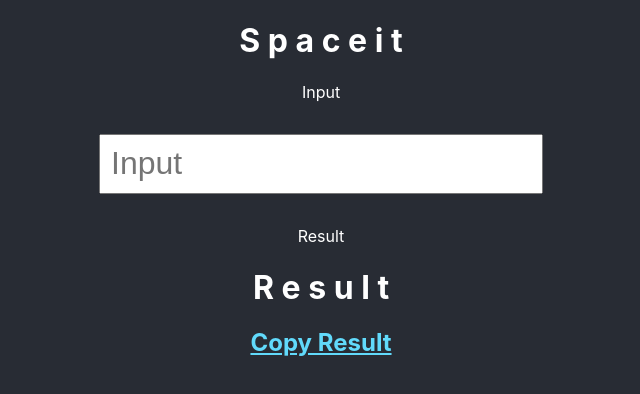
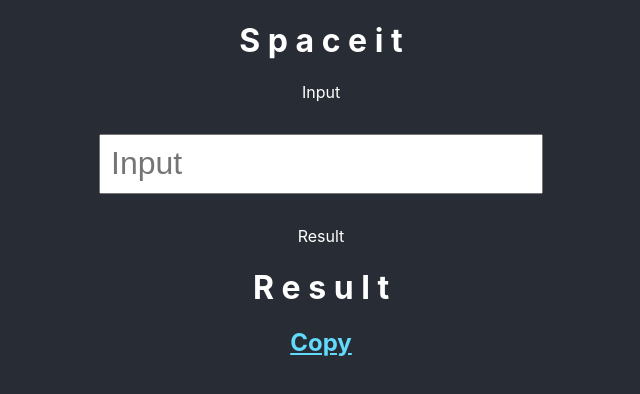
Before and after one commit to wiput1999/space-it, a React (Create React App) app: page / in a window 1280 px wide. Shown: the top 394 px of the page, without its empty margins (319-959 px from the left). Built offline with nearby package versions, Linux system fonts and the light colour scheme.

Commit message:
:pencil2: fix copy button text

```diff
--- a/src/App.tsx
+++ b/src/App.tsx
@@ -44,7 +44,7 @@ const App: React.FC = () => {
           <h2 className="link-disabled">Copied!</h2>
         ) : (
           <h2 className="link" onClick={handleCopy}>
-            Copy Result
+            Copy
           </h2>
         )}
       </div>
```
